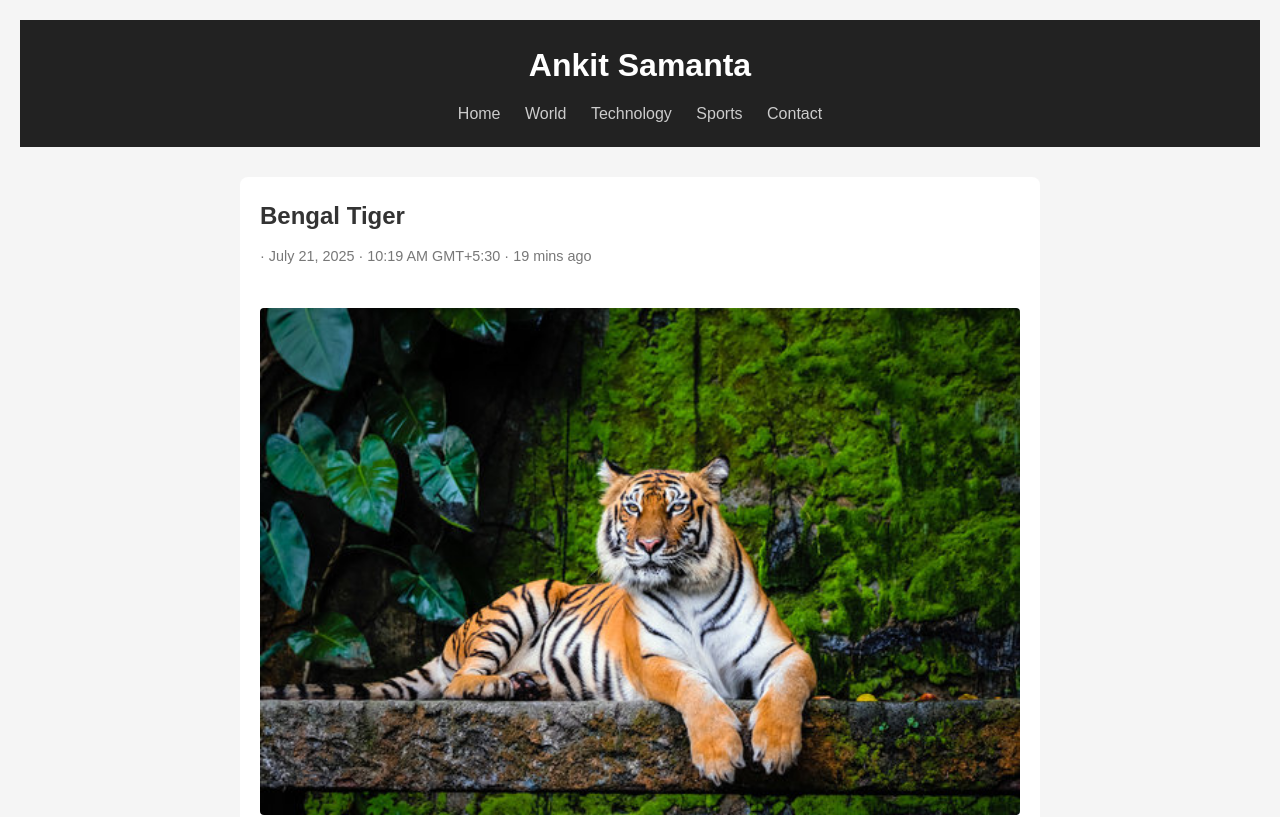
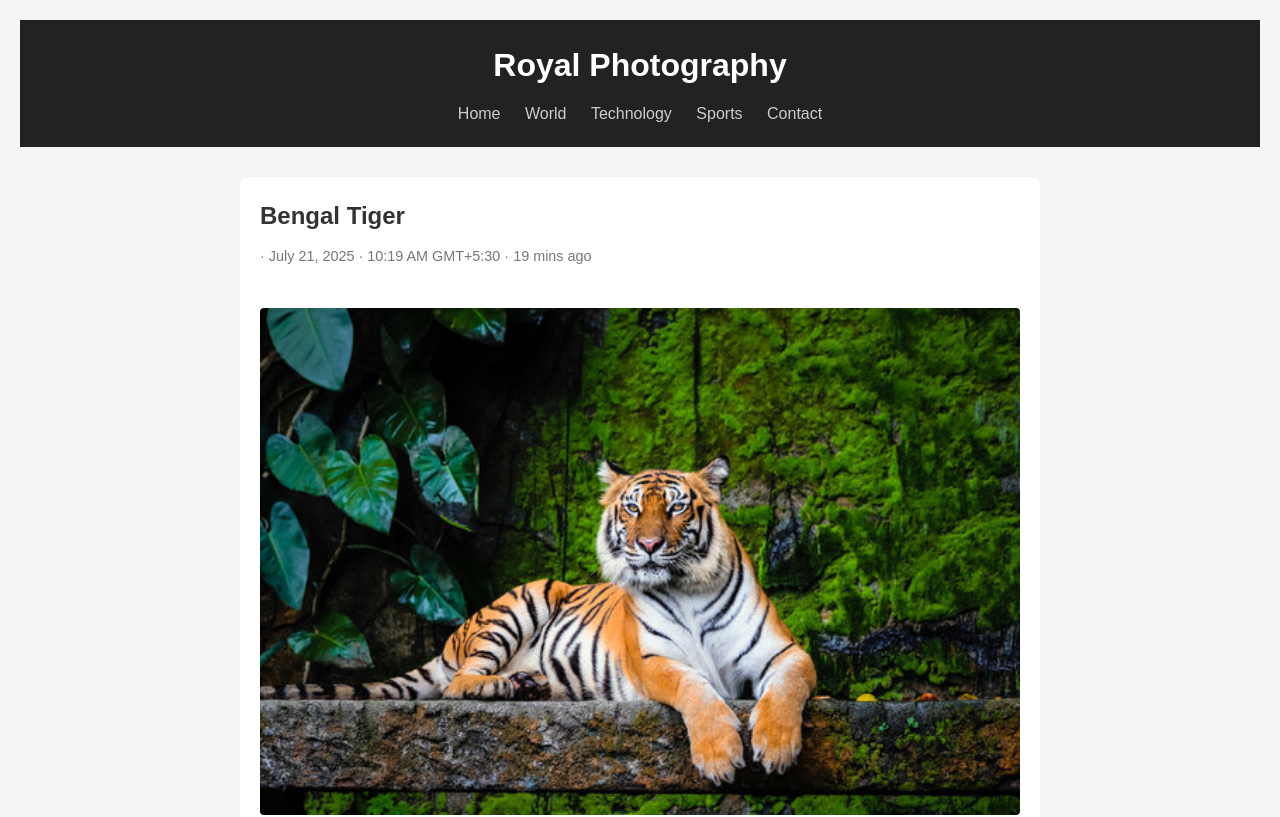
Before and after one commit to imankit2006/PHOTOGRAPHY-PORTFOLIO, a plain HTML site: page index.html in a window 1280 px wide. Shown: the top 817 px of the page. Drawn offline with Linux system fonts and the light colour scheme.

Commit message:
added new name of webpage

```diff
--- a/index.html
+++ b/index.html
@@ -8,7 +8,7 @@
 </head>
 <body>
     <header>
-        <h1>Ankit Samanta</h1>
+        <h1>Royal Photography</h1>
 
 <nav>
     <a href="#">Home</a>
```
